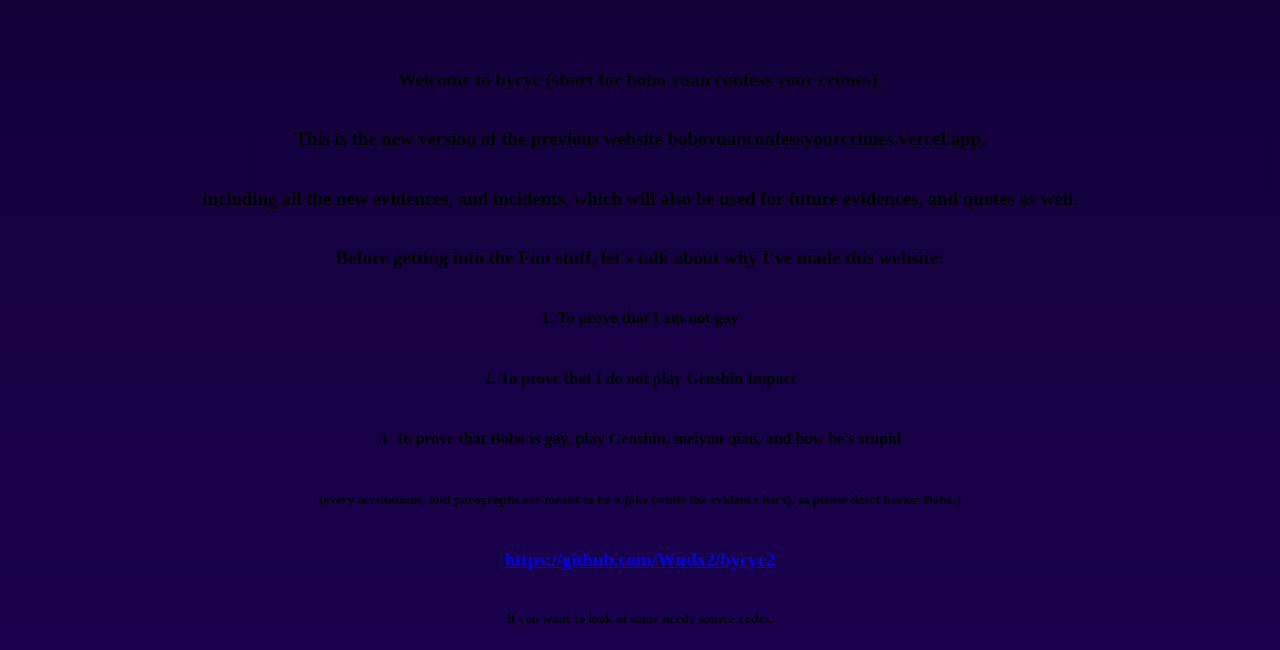
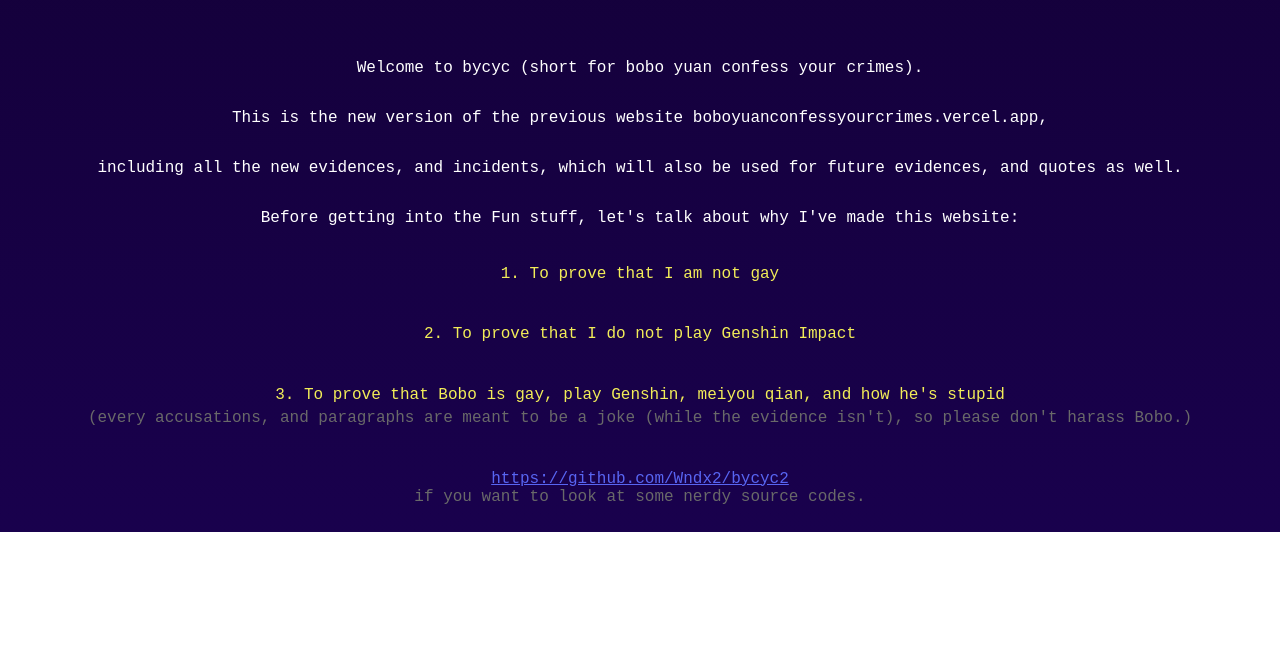
Before and after one commit to Wndx2/bycyc2, a website: page index.html in a window 1280 px wide. Shown: the part 941-1591 px from the top of the page. After the commit the page ends 1473 px from the top, so only its background shows below. Drawn offline with Linux system fonts and the light colour scheme.

Commit message:
Update bycyc2.css

```diff
--- a/bycyc2.css
+++ b/bycyc2.css
@@ -8,10 +8,47 @@ body {
     align-items: center;
     flex-direction: column;
 }
-
 h1 {
     font-size: 60px;
     color: #ffffff;
     font-family: monospace, serif;
     text-align: center;
 }
+h2 {
+    font-size: 24px;
+    color: #ffffff;
+    font-family: monospace, serif;
+    text-align: center;
+    margin: 32px;
+}
+h3 {
+    font-size: 16px;
+    color: #ffffff;
+    font-family: monospace, serif;
+    text-align: center;
+    font-weight: normal;
+}
+h4 {
+    font-size: 16px;
+    color: #f2ed58;
+    font-family: monospace, serif;
+    text-align: center;
+    font-weight: normal;
+}
+h5 {
+    font-size: 16px;
+    color: #696969;
+    font-family: monospace, serif;
+    text-align: center;
+    font-weight: normal;
+
+    margin-top: -16px;
+}
+
+a {
+    font-size: 16px;
+    color: #5865f2;
+    font-family: monospace, serif;
+    text-align: center;
+    font-weight: normal;
+}
```
